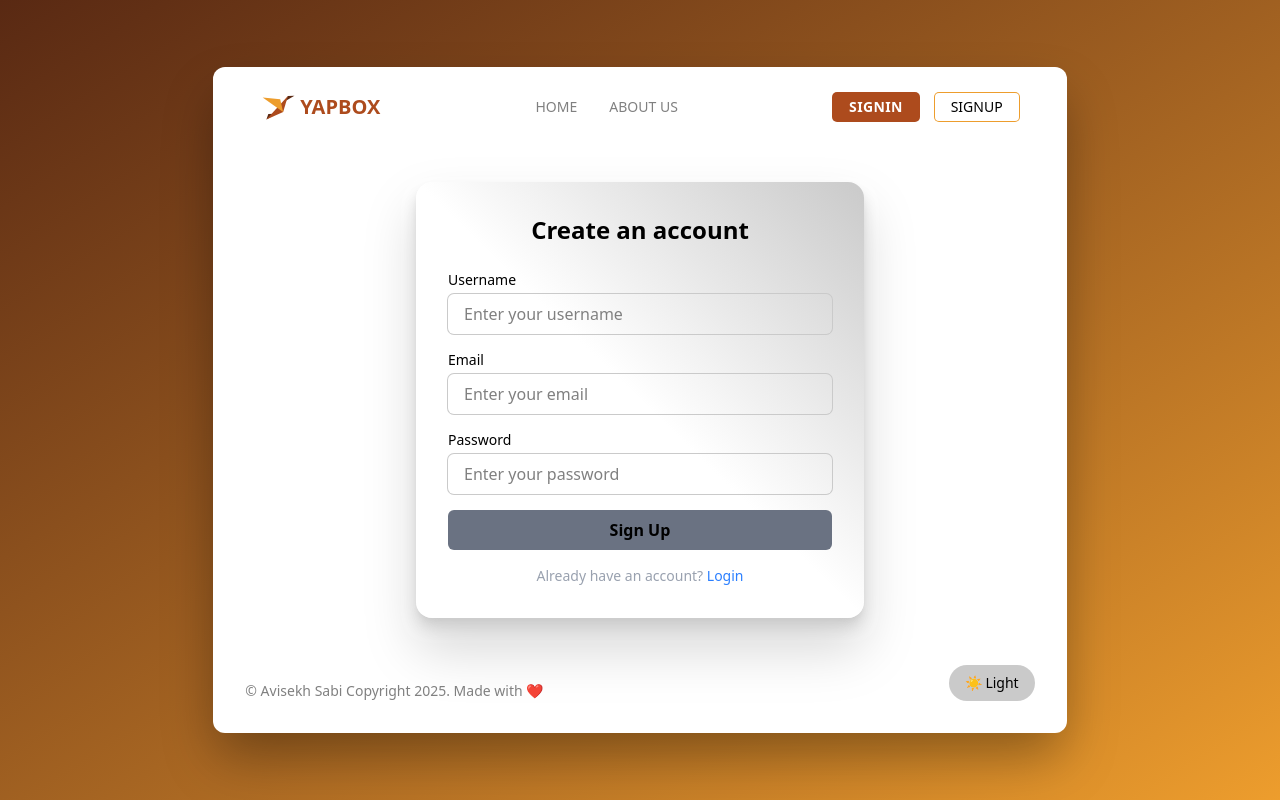
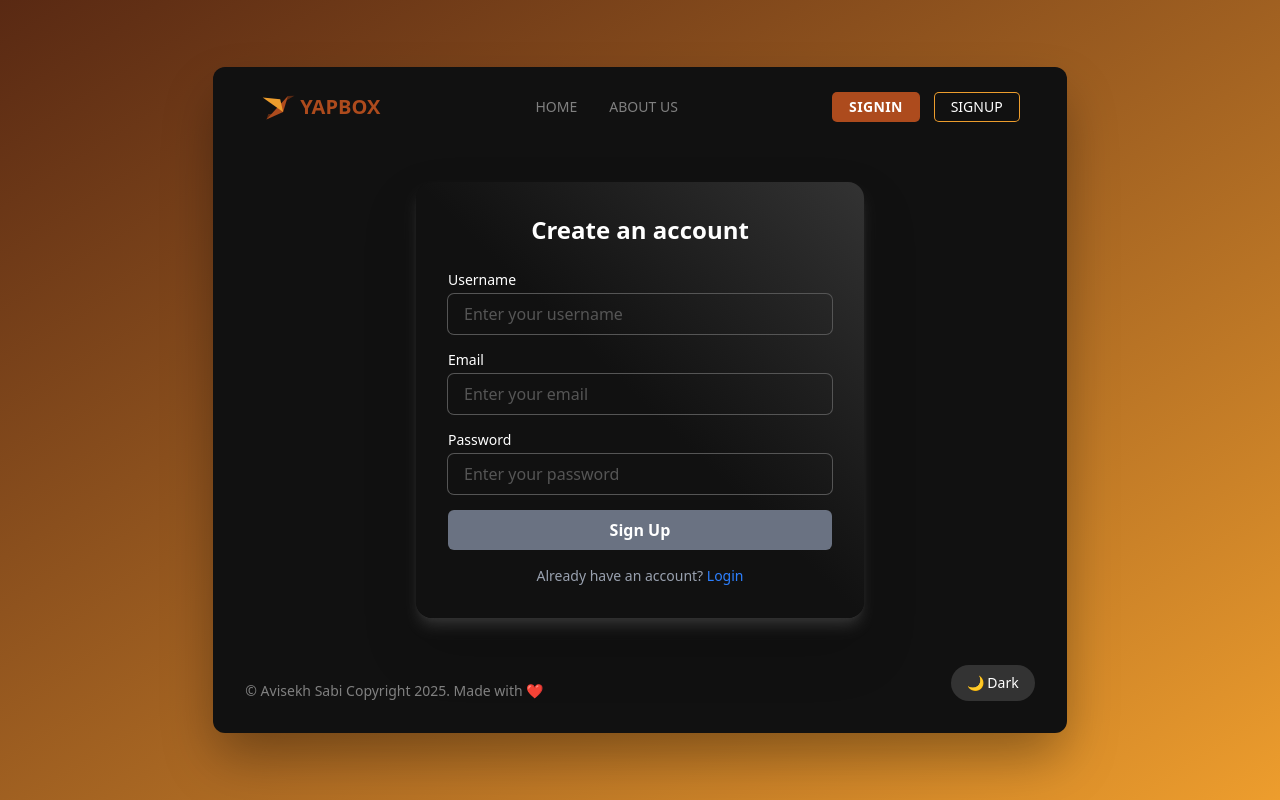
Before and after one commit to avisekh3110/yapbox-client, a React (Vite) app: page /signup in a window 1280 px wide. Built offline with nearby package versions, Linux system fonts and the light colour scheme; no server answers; a web font is replaced by a local one.

Commit message:
signup and signin Loading

```diff
--- a/src/context/ThemeContext.jsx
+++ b/src/context/ThemeContext.jsx
@@ -5,14 +5,9 @@ export const ThemeContext = createContext();
 
 // Provider component
 export function ThemeProvider({ children }) {
-  const [darkMode, setDarkMode] = useState(false);
+  const [darkMode, setDarkMode] = useState(true);
 
   const toggleTheme = () => setDarkMode((prev) => !prev);
-
-  const logginUer = () => {
-    setUser(response.data);
-    if (!isLoggedin) toggleLogin();
-  };
 
   return (
     <ThemeContext.Provider value={{ darkMode, toggleTheme }}>
--- a/src/pages/Signin.jsx
+++ b/src/pages/Signin.jsx
@@ -10,6 +10,7 @@ import { IsLoggedinContext } from "../context/IsLoggedinContext";
 export default function Signin() {
   const [email, setEmail] = useState("");
   const [password, setPassword] = useState("");
+  const [loading, setLoading] = useState(false);
 
   const { darkMode } = useContext(ThemeContext);
   const { logginUser } = useContext(IsLoggedinContext);
@@ -29,6 +30,7 @@ export default function Signin() {
   const navigate = useNavigate();
 
   const handleSubmit = (e) => {
+    setLoading(true);
     e.preventDefault();
     axios
       .post(
@@ -41,12 +43,14 @@ export default function Signin() {
       )
       .then((response) => {
         if (response) {
+          setLoading(false);
           logginUser(response.data);
           navigate("/");
           loggedInToast();
         }
       })
       .catch((err) => {
+        setLoading(false);
         if (!err.response) {
           errorToast("Network error. Please try again later.");
           setPassword("");
@@ -133,10 +137,12 @@ export default function Signin() {
 
           <button
             type="submit"
-            className="w-full bg-blue-600 text-secondary-c py-2 rounded-md font-semibold hover:bg-blue-700 disabled:bg-gray-500 transition "
+            className={`w-full ${
+              loading ? "bg-blue-700" : "bg-blue-600"
+            } text-secondary-c py-2 rounded-md font-semibold hover:bg-blue-700 disabled:bg-gray-500 transition`}
             disabled={!email.trim() || !password.trim()}
           >
-            Login
+            {loading ? "Loading..." : "Login"}
           </button>
         </form>
 
--- a/src/pages/Signup.jsx
+++ b/src/pages/Signup.jsx
@@ -9,6 +9,7 @@ export default function Signup() {
   const [userName, setUserName] = useState("");
   const [email, setEmail] = useState("");
   const [password, setPassword] = useState("");
+  const [loading, setLoading] = useState(false);
 
   const { darkMode } = useContext(ThemeContext);
 
@@ -33,6 +34,7 @@ export default function Signup() {
 
   //submission/post resquest
   const handleSubmit = (e) => {
+    setLoading(true);
     e.preventDefault();
     axios
       .post(`${LocalPort}/api/signup`, {
@@ -42,11 +44,13 @@ export default function Signup() {
       })
       .then((response) => {
         successToast();
+        setLoading(false);
         setTimeout(() => {
           navigate("/signin");
         }, 4000);
       })
       .catch((err) => {
+        setLoading(false);
         if (err.response?.status == 400) {
           const errors = JSON.parse(err.response.data.errors);
           errors.map((e) => {
@@ -137,10 +141,12 @@ export default function Signup() {
 
           <button
             type="submit"
-            className="w-full bg-blue-600 text-secto-secondary-c py-2 rounded-md font-semibold hover:bg-blue-700 disabled:bg-gray-500 transition"
+            className={`w-full ${
+              loading ? "bg-blue-700" : "bg-blue-600"
+            } text-secondary-c py-2 rounded-md font-semibold hover:bg-blue-700 disabled:bg-gray-500 transition`}
             disabled={!password.trim() || !userName.trim() || !email.trim()}
           >
-            Sign Up
+            {loading ? "loading..." : "Sign Up"}
           </button>
         </form>
 
```
